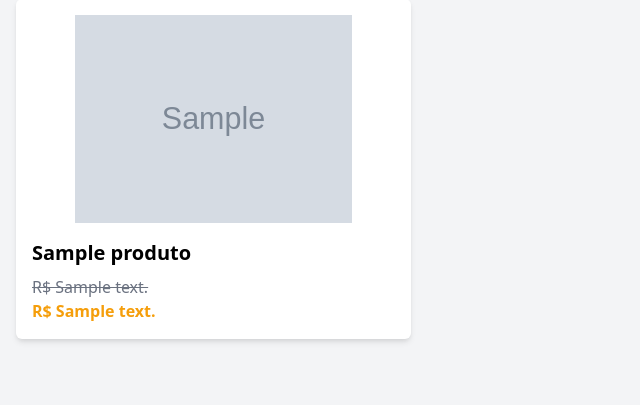
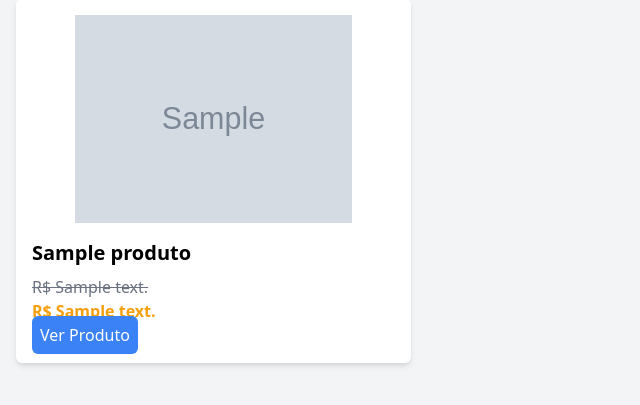
Before and after one commit to LucSena/WebScraping-Brasil, a Flask app: template templates/index.html in a window 1280 px wide. Shown: the part 121-526 px from the top of the page, without its empty margins (0-640 px from the left). Run offline with Flask 3, Linux system fonts and the light colour scheme; the template is opened without the code that fills it: most values are stand-ins (such as "Sample title", 1, 10 or a date in 2020); grey boxes marked "Sample" are stand-in pictures.

Commit message:
Botão de Visualizar Produto no Site e Nome da Loja

```diff
--- a/app.py
+++ b/app.py
@@ -1,6 +1,7 @@
 from flask import Flask, render_template, request
 from flask import jsonify
 import requests
+import random
 from bs4 import BeautifulSoup
 
 app = Flask(__name__)
@@ -8,7 +9,6 @@ app = Flask(__name__)
 # Lista de lojas disponíveis
 lojas = ['Filtro Loja', 'Mercado Livre', 'Magazine Luiza']
 
-# Função para fazer scraping do Mercado Livre
 def scrape_mercado_livre(pesquisa):
     produtos = []
     url = f"https://lista.mercadolivre.com.br/{pesquisa}"
@@ -33,7 +33,15 @@ def scrape_mercado_livre(pesquisa):
                 preco_sem_desconto = precos[0].text
                 preco_com_desconto = None
 
-            produtos.append({'nome': nome_produto + ' - Mercado Livre', 'preco_sem_desconto': preco_sem_desconto, 'preco_com_desconto': preco_com_desconto, 'imagem': imagem_produto})
+        produtos.append({
+            'nome': nome_produto,
+            'preco_sem_desconto': preco_sem_desconto,
+            'preco_com_desconto': preco_com_desconto,
+            'imagem': imagem_produto,
+            'loja': 'Mercado Livre',
+            'cor': '#f6aa1d',
+            'link': link_produto_elemento['href']  # Adicione esta linha para obter o link do produto
+        })
 
     return produtos
 
@@ -48,6 +56,7 @@ def scrape_magazine_luiza(pesquisa):
     for produto in produtos_list:
         img_produto_elemento = produto.find('img', {'data-testid': 'image'})
         info_produto = produto.find('div', {'data-testid': 'product-card-content'})
+        link_produto_elemento = produto.find('a', {'data-testid': 'product-card-container'})
 
         if info_produto and img_produto_elemento:
             nome_produto_elemento = info_produto.find('h2', {'data-testid': 'product-title'})
@@ -60,9 +69,18 @@ def scrape_magazine_luiza(pesquisa):
                 preco_original = preco_original_elemento.text.strip()
                 img_produto = img_produto_elemento['src']
 
-                produtos.append({'nome': nome_produto + ' - Magazine Luiza', 'preco_sem_desconto': preco_original, 'preco_com_desconto': preco_produto, 'imagem': img_produto})
+            produtos.append({
+                'nome': nome_produto,
+                'preco_sem_desconto': preco_original,
+                'preco_com_desconto': preco_produto,
+                'imagem': img_produto,
+                'loja': 'Magazine Luiza',
+                'cor': 'blue',
+                'link': f"https://www.magazineluiza.com.br{link_produto_elemento['href']}"
+            })
 
     return produtos
+
 
 @app.route('/', methods=['GET'])
 def index():
@@ -81,6 +99,7 @@ def pesquisar():
         produtos += scrape_magazine_luiza(pesquisa)
     elif loja == 'Filtro Loja':
         produtos += scrape_mercado_livre(pesquisa) + scrape_magazine_luiza(pesquisa)
+        random.shuffle(produtos)
 
     return jsonify(produtos=produtos)
 
--- a/templates/index.html
+++ b/templates/index.html
@@ -20,7 +20,7 @@
                         $.each(response.produtos, function(i, produto){
                             var novoProduto = '<li class="relative bg-white p-4 shadow-md rounded-md min-h-[240px] flex flex-col justify-between">' +
                                               '<img src="' + produto.imagem + '" alt="' + produto.nome + '" class="h-52 rounded w-full object-contain mb-4">' +
-                                              '<div><p class="text-xl font-semibold mb-2">' + produto.nome + '</p></div>' +
+                                              '<div><p class="text-xl font-semibold mb-2"><span class="' + produto.cor + '">' + produto.nome + '</span> <span class="text-sm" style="color: ' + produto.cor + ';">  - [' + produto.loja + ']</span></p></div>' +
                                               '<div class="mt-auto">';
 
                             if (produto.preco_com_desconto) {
@@ -30,6 +30,10 @@
                                 novoProduto += '<p class="text-blue-700 font-bold mb-2">R$ ' + produto.preco_sem_desconto + '</p>';
                             }
 
+                            //link para o produto
+                            novoProduto += '<div class="absolute bottom-0 right-0 mb-6 mr-2">' +
+                            '<a href="' + produto.link + '" target="_blank" class="bg-transparent border border-blue-500 text-blue-700 p-2 rounded-md">Ver Produto</a>' +
+                            '</div>';
                             novoProduto += '</div></li>';
 
                             $("ul").append(novoProduto);
@@ -71,6 +75,7 @@
                         {% else %}
                             <p class="text-blue-700 font-bold mb-2">R$ {{ produto.preco_sem_desconto }}</p>
                         {% endif %}
+                        <a href="{{ produto.link }}" target="_blank" class="bg-blue-500 text-white p-2 rounded-md w-full">Ver Produto</a>
                     </div>
                 </li>
             {% endfor %}
```
Also changed, not shown: static/main.css (deleted, +0 -45 lines).
